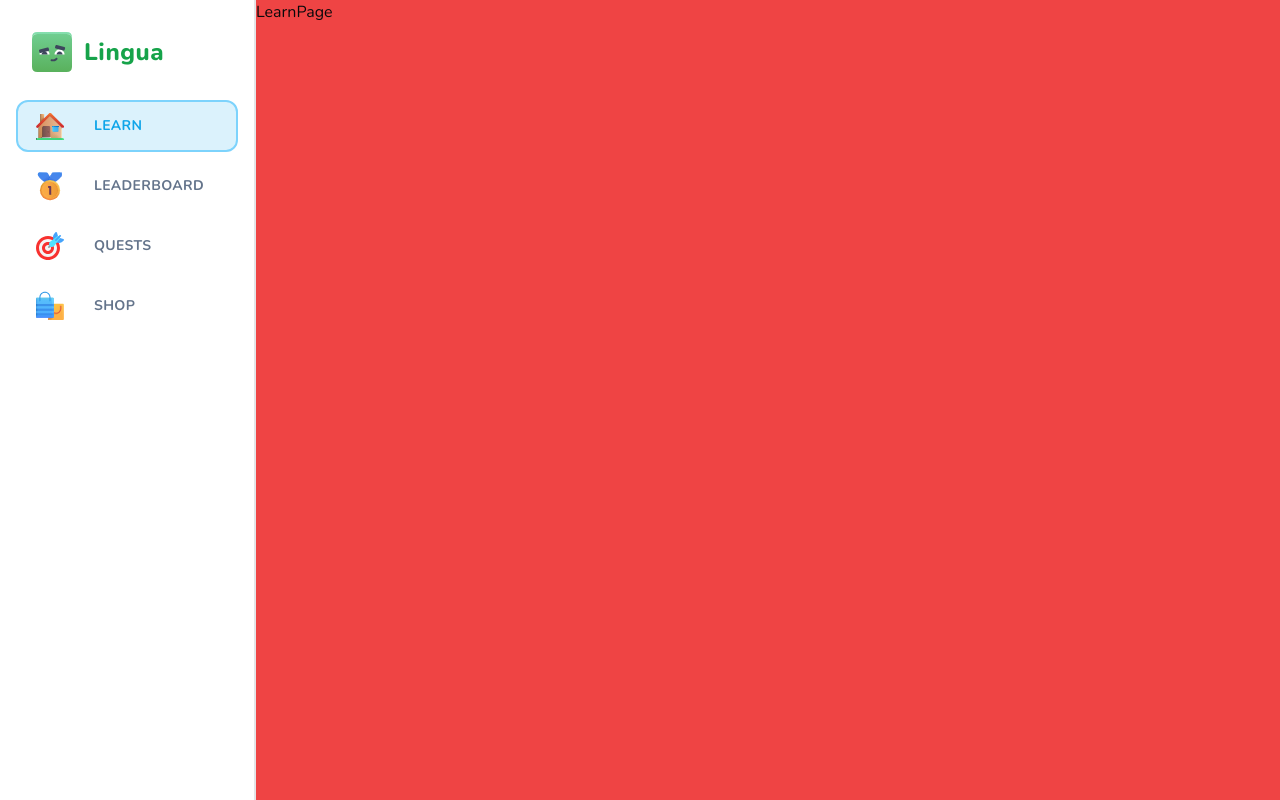
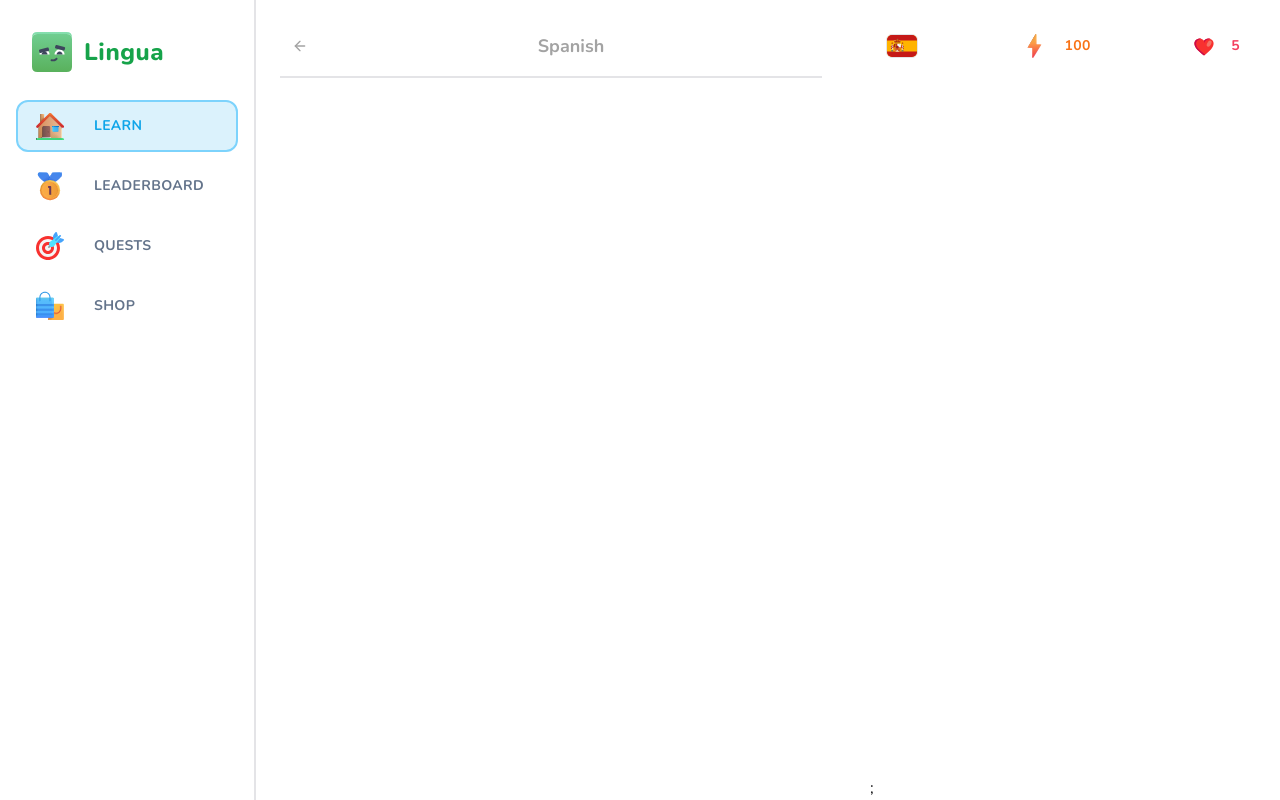
Before and after one commit to edwardbudaza/lingua, a Next.js app: page /learn in a window 1280 px wide. Built offline with nearby package versions, Linux system fonts and the light colour scheme.

Commit message:
Learn Page Wrappers

```diff
--- a/src/app/(main)/layout.tsx
+++ b/src/app/(main)/layout.tsx
@@ -10,7 +10,7 @@
       <MobileHeader />
       <Sidebar className="hidden lg:flex" />
       <main className="lg:pl-[256px] h-full pt-[50px] lg:pt-0">
-        <div className="bg-red-500 h-full">{children}</div>
+        <div className="max-w-[1056px] mx-auto pt-6 h-full">{children}</div>
       </main>
     </>
   );
--- /dev/null
+++ b/src/app/(main)/learn/_components/header.tsx
@@ -0,0 +1,24 @@
+import { Button } from '@/components/ui/button';
+import { ArrowLeft } from 'lucide-react';
+import Link from 'next/link';
+
+type Props = {
+  title: string;
+};
+
+export const Header = ({ title }: Props) => {
+  return (
+    <div
+      className="sticky top-0 bg-white pb-3 lg:pt-[28px] lg:mt-[-28px] flex
+  items-center justify-between border-b-2 mb-5 text-neutral-400 lg:z-50"
+    >
+      <Link href="/courses">
+        <Button variant={'ghost'} size="sm">
+          <ArrowLeft className="h-5 w-5 stroke-2 text-neutral-400" />
+        </Button>
+      </Link>
+      <h1 className="font-bold text-lg">{title}</h1>
+      <div />
+    </div>
+  );
+};
--- a/src/app/(main)/learn/page.tsx
+++ b/src/app/(main)/learn/page.tsx
@@ -1,4 +1,23 @@
+import { FeedWrapper } from '@/components/shared/feed-wrapper';
+import { StickyWrapper } from '@/components/shared/sticky-wrapper';
+import { Header } from './_components/header';
+import { UserProgress } from '@/components/shared/user-progress';
+
 const LearnPage = () => {
-  return <div>LearnPage</div>;
+  return (
+    <div className="flex flex-row-reverse gap-[48px] px-6">
+      <StickyWrapper>
+        <UserProgress
+          activeCourse={{ title: 'Spanish', imageSrc: '/es.svg' }}
+          hearts={5}
+          points={100}
+          hasActiveSubscription={false}
+        />
+      </StickyWrapper>
+      <FeedWrapper>
+        <Header title="Spanish" />
+      </FeedWrapper>
+    </div>
+  );
 };
 export default LearnPage;
--- /dev/null
+++ b/src/components/shared/feed-wrapper.tsx
@@ -0,0 +1,7 @@
+type Props = {
+  children: React.ReactNode;
+};
+
+export const FeedWrapper = ({ children }: Props) => {
+  return <div className="flex-1 relative top-0 pb-10">{children}</div>;
+};
--- /dev/null
+++ b/src/components/shared/sticky-wrapper.tsx
@@ -0,0 +1,13 @@
+type Props = {
+  children: React.ReactNode;
+};
+export const StickyWrapper = ({ children }: Props) => {
+  return (
+    <div className="hidden lg:block w-[386px] sticky self-end bottom-6">
+      <div className="min-h-[calc(100vh-48px)] sticky top-6 flex flex-col gap-y-4">
+        {children}
+      </div>
+      ;
+    </div>
+  );
+};
--- /dev/null
+++ b/src/components/shared/user-progress.tsx
@@ -0,0 +1,62 @@
+import Link from 'next/link';
+
+import { Button } from '@/components/ui/button';
+import Image from 'next/image';
+import { InfinityIcon } from 'lucide-react';
+
+type Props = {
+  activeCourse: { imageSrc: string; title: string }; // TODO: Replace with DB types
+  hearts: number;
+  points: number;
+  hasActiveSubscription: boolean;
+};
+export const UserProgress = ({
+  activeCourse,
+  hearts,
+  points,
+  hasActiveSubscription,
+}: Props) => {
+  return (
+    <div className="flex items-center justify-between gap-x-2 w-full">
+      <Link href={'/courses'}>
+        <Button variant={'ghost'}>
+          <Image
+            src={activeCourse.imageSrc}
+            alt={activeCourse.title}
+            className="rounded-md border"
+            width={32}
+            height={32}
+          />
+        </Button>
+      </Link>
+      <Link href="/shop">
+        <Button variant="ghost" className="text-orange-500">
+          <Image
+            className="mr-2"
+            src={'/points.svg'}
+            height={28}
+            width={28}
+            alt="Points"
+          />
+          {points}
+        </Button>
+      </Link>
+      <Link href="/shop">
+        <Button variant="ghost" className="text-rose-500">
+          <Image
+            className="mr-2"
+            src={'/heart.svg'}
+            height={22}
+            width={22}
+            alt="Hearts"
+          />
+          {hasActiveSubscription ? (
+            <InfinityIcon className="h-4 w-4 strok-[3]" />
+          ) : (
+            hearts
+          )}
+        </Button>
+      </Link>
+    </div>
+  );
+};
```
